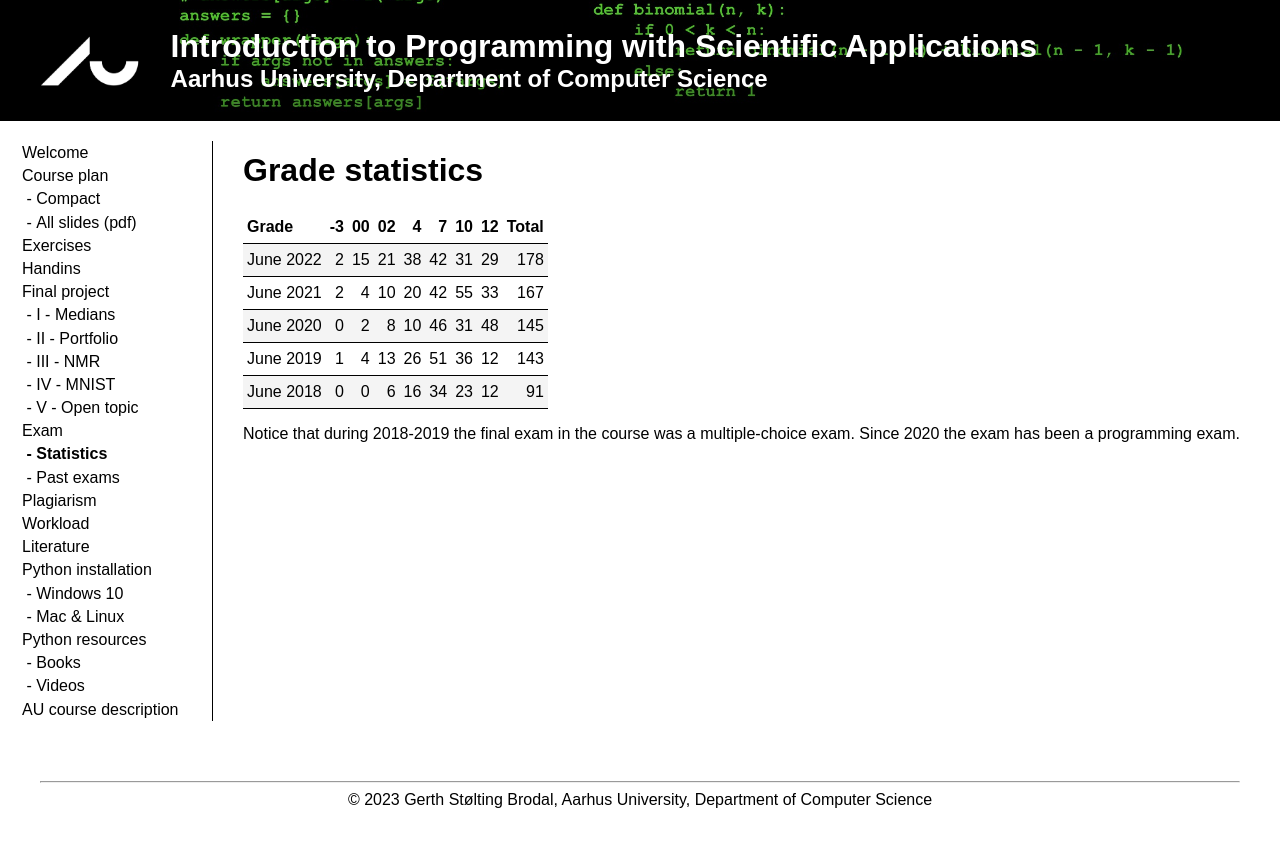
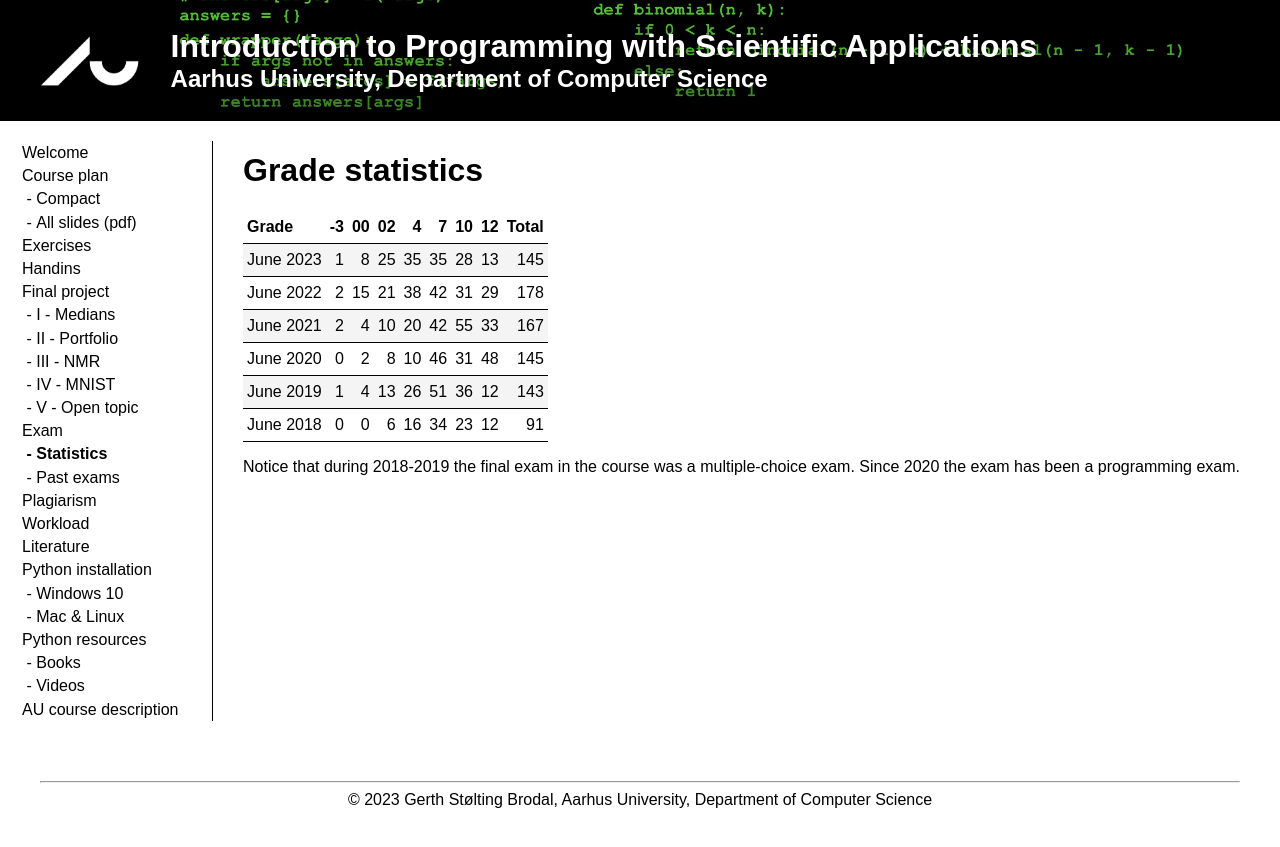
Before and after one commit to gsbrodal/gsbrodal.github.io, a Jekyll site: the page built from ipsa/exam-statistics.md, in a window 1280 px wide. Shown: the top 847 px of the page. Built offline with Jekyll 4.4.1, drawn with Linux system fonts in a browser that asks for light colours; our own code applies the rules of GitHub Pages for plain Markdown files.

Commit message:
Update exam-statistics.md

```diff
--- a/ipsa/exam-statistics.md
+++ b/ipsa/exam-statistics.md
@@ -2,6 +2,7 @@
 
 | Grade     | -3 | 00 | 02 |  4 |  7 | 10 | 12 | Total |
 |:----------|---:|---:|---:|---:|---:|---:|---:|------:|
+| June 2023 |  1 |  8 | 25 | 35 | 35 | 28 | 13 |  145  |
 | June 2022 |  2 | 15 | 21 | 38 | 42 | 31 | 29 |  178  |
 | June 2021 |  2 |  4 | 10 | 20 | 42 | 55 | 33 |  167  |
 | June 2020 |  0 |  2 |  8 | 10 | 46 | 31 | 48 |  145  |
```
